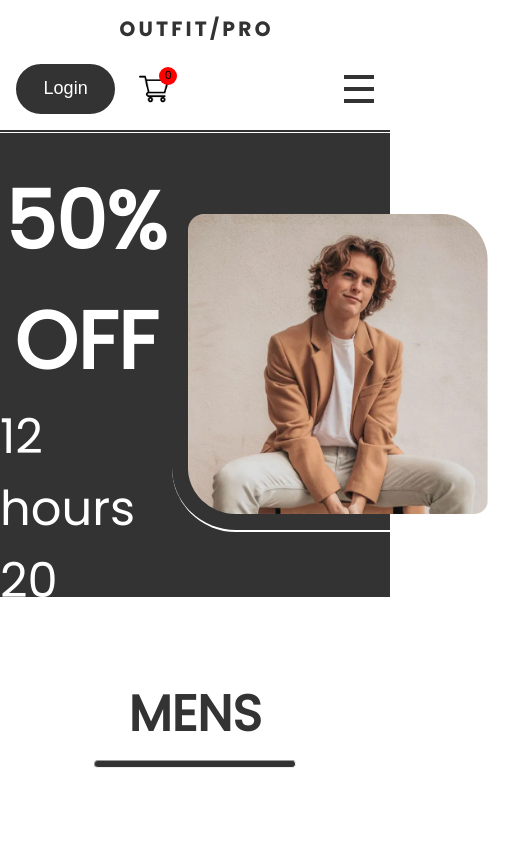
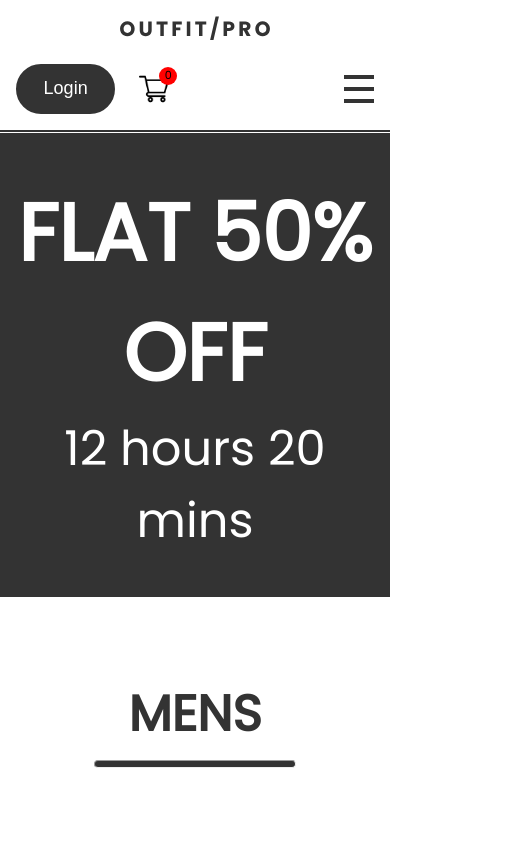
Before and after one commit to luizCosta-Serao/ecommerce-shopper, a React (Vite) app: page /mens in a window 390 px wide. Shown: the top 844 px of the page, 506 px wide, since content can reach past the window. Built offline with nearby package versions, Linux system fonts and the light colour scheme; no server answers.

Commit message:
responsivo das páginas de categorias

```diff
--- a/src/Pages/ShopCategory.module.css
+++ b/src/Pages/ShopCategory.module.css
@@ -3,10 +3,11 @@
   justify-content: space-around;
   align-items: center;
   margin: .05rem auto 5rem auto;
-  padding: 2rem 0;
+  padding: 2rem 1rem;
   max-width: 1200px;
   height: 400px;
   background-color: #333;
+  text-align: center;
 }
 
 .bannerContent h1 {
@@ -61,3 +62,9 @@
   max-width: 280px;
   margin-bottom: 1.5rem;
 }
+
+@media (max-width: 876px) {
+  .bannerContainer img {
+    display: none;
+  }
+}
```
